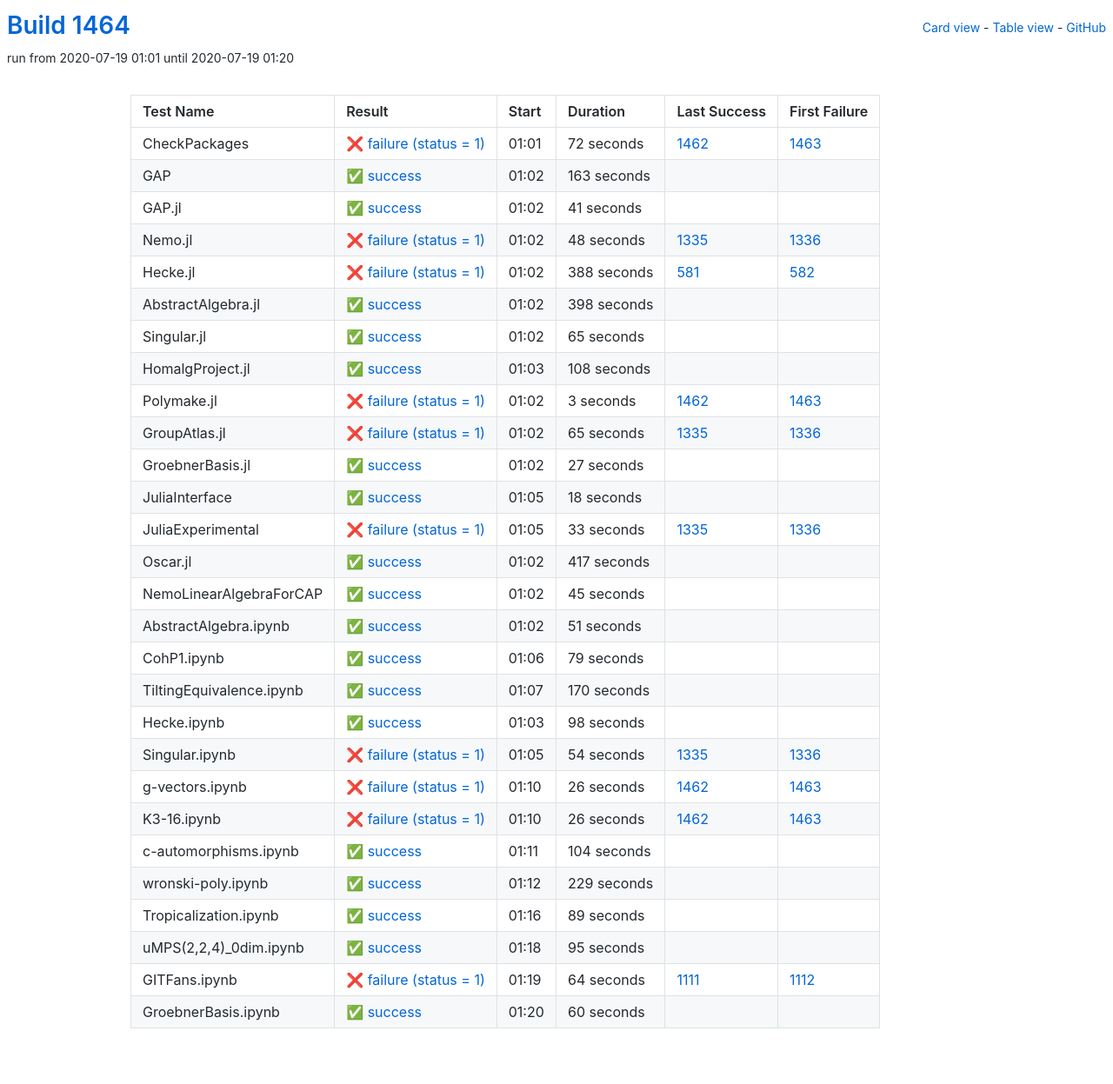
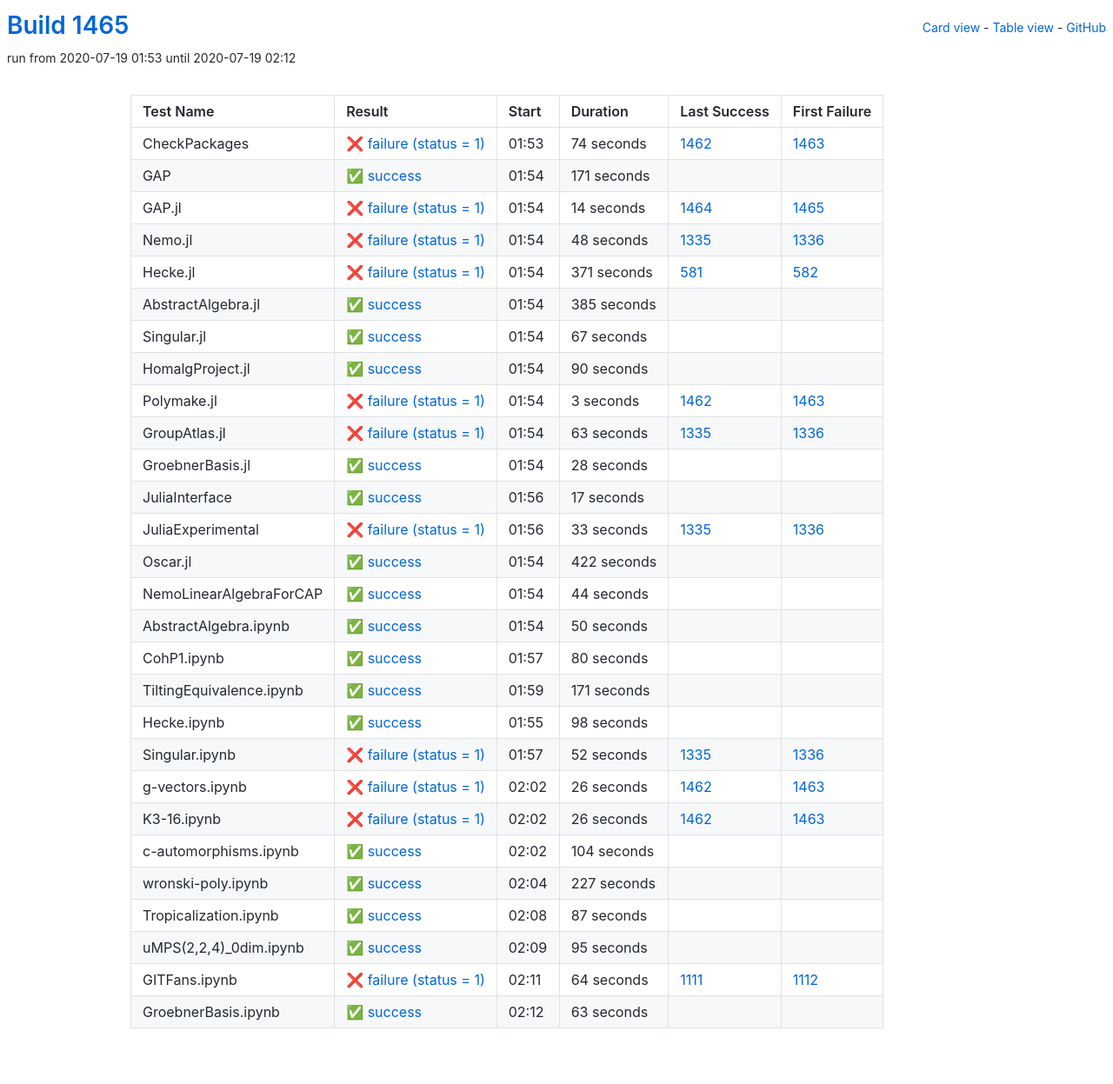
Before and after one commit to oscar-system/oscar-ci-status-1.4, a Jekyll site: the page built from table.html, in a window 1280 px wide. Shown: the whole page at 87% size. Built offline with Jekyll 4.4.1, drawn with Linux system fonts in a browser that asks for light colours.

Commit message:
Build #1465

```diff
--- a/_data/ci.yml
+++ b/_data/ci.yml
@@ -1,6 +1,6 @@
 ---
-build: 1464
-build_url: https://oscarci.mathematik.uni-kl.de/job/oscar-julia-1.4/1464/
+build: 1465
+build_url: https://oscarci.mathematik.uni-kl.de/job/oscar-julia-1.4/1465/
 job: oscar-julia-1.4
 organization: oscar-system
 repo: oscar-ci-status-1.4
@@ -8,44 +8,44 @@ repourl: https://github.com/oscar-system/oscar-ci-status-1.4
 tests:
 - name: CheckPackages
   id: checkpackages
-  log: https://oscarci.mathematik.uni-kl.de/job/oscar-julia-1.4/1464/artifact/logs/build-1464/CheckPackages.log
-  start: 2020-07-19 01:01
+  log: https://oscarci.mathematik.uni-kl.de/job/oscar-julia-1.4/1465/artifact/logs/build-1465/CheckPackages.log
+  start: 2020-07-19 01:53
   success: false
   exitcode: 1
   status: failure
-  duration: 72
+  duration: 74
   last_success: 1462
   last_success_url: https://oscarci.mathematik.uni-kl.de/job/oscar-julia-1.4/1462/
   first_failure: 1463
   first_failure_url: https://oscarci.mathematik.uni-kl.de/job/oscar-julia-1.4/1463/
 - name: GAP
   id: gap
-  log: https://oscarci.mathematik.uni-kl.de/job/oscar-julia-1.4/1464/artifact/logs/build-1464/GAP.log
-  start: 2020-07-19 01:02
+  log: https://oscarci.mathematik.uni-kl.de/job/oscar-julia-1.4/1465/artifact/logs/build-1465/GAP.log
+  start: 2020-07-19 01:54
   success: true
   exitcode: 0
   status: success
-  duration: 163
+  duration: 171
   last_success: false
   last_success_url:
   first_failure: false
   first_failure_url:
 - name: GAP.jl
   id: gap-jl
-  log: https://oscarci.mathematik.uni-kl.de/job/oscar-julia-1.4/1464/artifact/logs/build-1464/GAP.jl.log
-  start: 2020-07-19 01:02
-  success: true
-  exitcode: 0
-  status: success
-  duration: 41
-  last_success: false
-  last_success_url:
-  first_failure: false
-  first_failure_url:
+  log: https://oscarci.mathematik.uni-kl.de/job/oscar-julia-1.4/1465/artifact/logs/build-1465/GAP.jl.log
+  start: 2020-07-19 01:54
+  success: false
+  exitcode: 1
+  status: failure
+  duration: 14
+  last_success: 1464
+  last_success_url: https://oscarci.mathematik.uni-kl.de/job/oscar-julia-1.4/1464/
+  first_failure: 1465
+  first_failure_url: https://oscarci.mathematik.uni-kl.de/job/oscar-julia-1.4/1465/
 - name: Nemo.jl
   id: nemo-jl
-  log: https://oscarci.mathematik.uni-kl.de/job/oscar-julia-1.4/1464/artifact/logs/build-1464/Nemo.jl.log
-  start: 2020-07-19 01:02
+  log: https://oscarci.mathematik.uni-kl.de/job/oscar-julia-1.4/1465/artifact/logs/build-1465/Nemo.jl.log
+  start: 2020-07-19 01:54
   success: false
   exitcode: 1
   status: failure
@@ -56,56 +56,56 @@ tests:
   first_failure_url: https://oscarci.mathematik.uni-kl.de/job/oscar-julia-1.4/1336/
 - name: Hecke.jl
   id: hecke-jl
-  log: https://oscarci.mathematik.uni-kl.de/job/oscar-julia-1.4/1464/artifact/logs/build-1464/Hecke.jl.log
-  start: 2020-07-19 01:02
+  log: https://oscarci.mathematik.uni-kl.de/job/oscar-julia-1.4/1465/artifact/logs/build-1465/Hecke.jl.log
+  start: 2020-07-19 01:54
   success: false
   exitcode: 1
   status: failure
-  duration: 388
+  duration: 371
   last_success: 581
   last_success_url: https://oscarci.mathematik.uni-kl.de/job/oscar-julia-1.4/581/
   first_failure: 582
   first_failure_url: https://oscarci.mathematik.uni-kl.de/job/oscar-julia-1.4/582/
 - name: AbstractAlgebra.jl
   id: abstractalgebra-jl
-  log: https://oscarci.mathematik.uni-kl.de/job/oscar-julia-1.4/1464/artifact/logs/build-1464/AbstractAlgebra.jl.log
-  start: 2020-07-19 01:02
+  log: https://oscarci.mathematik.uni-kl.de/job/oscar-julia-1.4/1465/artifact/logs/build-1465/AbstractAlgebra.jl.log
+  start: 2020-07-19 01:54
   success: true
   exitcode: 0
   status: success
-  duration: 398
+  duration: 385
   last_success: false
   last_success_url:
   first_failure: false
   first_failure_url:
 - name: Singular.jl
   id: singular-jl
-  log: https://oscarci.mathematik.uni-kl.de/job/oscar-julia-1.4/1464/artifact/logs/build-1464/Singular.jl.log
-  start: 2020-07-19 01:02
+  log: https://oscarci.mathematik.uni-kl.de/job/oscar-julia-1.4/1465/artifact/logs/build-1465/Singular.jl.log
+  start: 2020-07-19 01:54
   success: true
   exitcode: 0
   status: success
-  duration: 65
+  duration: 67
   last_success: false
   last_success_url:
   first_failure: false
   first_failure_url:
 - name: HomalgProject.jl
   id: homalgproject-jl
-  log: https://oscarci.mathematik.uni-kl.de/job/oscar-julia-1.4/1464/artifact/logs/build-1464/HomalgProject.jl.log
-  start: 2020-07-19 01:03
+  log: https://oscarci.mathematik.uni-kl.de/job/oscar-julia-1.4/1465/artifact/logs/build-1465/HomalgProject.jl.log
+  start: 2020-07-19 01:54
   success: true
   exitcode: 0
   status: success
-  duration: 108
+  duration: 90
   last_success: false
   last_success_url:
   first_failure: false
   first_failure_url:
 - name: Polymake.jl
   id: polymake-jl
-  log: https://oscarci.mathematik.uni-kl.de/job/oscar-julia-1.4/1464/artifact/logs/build-1464/Polymake.jl.log
-  start: 2020-07-19 01:02
+  log: https://oscarci.mathematik.uni-kl.de/job/oscar-julia-1.4/1465/artifact/logs/build-1465/Polymake.jl.log
+  start: 2020-07-19 01:54
   success: false
   exitcode: 1
   status: failure
@@ -116,44 +116,44 @@ tests:
   first_failure_url: https://oscarci.mathematik.uni-kl.de/job/oscar-julia-1.4/1463/
 - name: GroupAtlas.jl
   id: groupatlas-jl
-  log: https://oscarci.mathematik.uni-kl.de/job/oscar-julia-1.4/1464/artifact/logs/build-1464/GroupAtlas.jl.log
-  start: 2020-07-19 01:02
+  log: https://oscarci.mathematik.uni-kl.de/job/oscar-julia-1.4/1465/artifact/logs/build-1465/GroupAtlas.jl.log
+  start: 2020-07-19 01:54
   success: false
   exitcode: 1
   status: failure
-  duration: 65
+  duration: 63
   last_success: 1335
   last_success_url: https://oscarci.mathematik.uni-kl.de/job/oscar-julia-1.4/1335/
   first_failure: 1336
   first_failure_url: https://oscarci.mathematik.uni-kl.de/job/oscar-julia-1.4/1336/
 - name: GroebnerBasis.jl
   id: groebnerbasis-jl
-  log: https://oscarci.mathematik.uni-kl.de/job/oscar-julia-1.4/1464/artifact/logs/build-1464/GroebnerBasis.jl.log
-  start: 2020-07-19 01:02
+  log: https://oscarci.mathematik.uni-kl.de/job/oscar-julia-1.4/1465/artifact/logs/build-1465/GroebnerBasis.jl.log
+  start: 2020-07-19 01:54
   success: true
   exitcode: 0
   status: success
-  duration: 27
+  duration: 28
   last_success: false
   last_success_url:
   first_failure: false
   first_failure_url:
 - name: JuliaInterface
   id: juliainterface
-  log: https://oscarci.mathematik.uni-kl.de/job/oscar-julia-1.4/1464/artifact/logs/build-1464/JuliaInterface.log
-  start: 2020-07-19 01:05
+  log: https://oscarci.mathematik.uni-kl.de/job/oscar-julia-1.4/1465/artifact/logs/build-1465/JuliaInterface.log
+  start: 2020-07-19 01:56
   success: true
   exitcode: 0
   status: success
-  duration: 18
+  duration: 17
   last_success: false
   last_success_url:
   first_failure: false
   first_failure_url:
 - name: JuliaExperimental
   id: juliaexperimental
-  log: https://oscarci.mathematik.uni-kl.de/job/oscar-julia-1.4/1464/artifact/logs/build-1464/JuliaExperimental.log
-  start: 2020-07-19 01:05
+  log: https://oscarci.mathematik.uni-kl.de/job/oscar-julia-1.4/1465/artifact/logs/build-1465/JuliaExperimental.log
+  start: 2020-07-19 01:56
   success: false
   exitcode: 1
   status: failure
@@ -164,68 +164,68 @@ tests:
   first_failure_url: https://oscarci.mathematik.uni-kl.de/job/oscar-julia-1.4/1336/
 - name: Oscar.jl
   id: oscar-jl
-  log: https://oscarci.mathematik.uni-kl.de/job/oscar-julia-1.4/1464/artifact/logs/build-1464/Oscar.jl.log
-  start: 2020-07-19 01:02
+  log: https://oscarci.mathematik.uni-kl.de/job/oscar-julia-1.4/1465/artifact/logs/build-1465/Oscar.jl.log
+  start: 2020-07-19 01:54
   success: true
   exitcode: 0
   status: success
-  duration: 417
+  duration: 422
   last_success: false
   last_success_url:
   first_failure: false
   first_failure_url:
 - name: NemoLinearAlgebraForCAP
   id: nemolinearalgebraforcap
-  log: https://oscarci.mathematik.uni-kl.de/job/oscar-julia-1.4/1464/artifact/logs/build-1464/NemoLinearAlgebraForCAP.log
-  start: 2020-07-19 01:02
+  log: https://oscarci.mathematik.uni-kl.de/job/oscar-julia-1.4/1465/artifact/logs/build-1465/NemoLinearAlgebraForCAP.log
+  start: 2020-07-19 01:54
   success: true
   exitcode: 0
   status: success
-  duration: 45
+  duration: 44
   last_success: false
   last_success_url:
   first_failure: false
   first_failure_url:
 - name: AbstractAlgebra.ipynb
   id: abstractalgebra-ipynb
-  log: https://oscarci.mathematik.uni-kl.de/job/oscar-julia-1.4/1464/artifact/logs/build-1464/AbstractAlgebra.ipynb.log
-  start: 2020-07-19 01:02
+  log: https://oscarci.mathematik.uni-kl.de/job/oscar-julia-1.4/1465/artifact/logs/build-1465/AbstractAlgebra.ipynb.log
+  start: 2020-07-19 01:54
   success: true
   exitcode: 0
   status: success
-  duration: 51
+  duration: 50
   last_success: false
   last_success_url:
   first_failure: false
   first_failure_url:
 - name: CohP1.ipynb
   id: cohp1-ipynb
-  log: https://oscarci.mathematik.uni-kl.de/job/oscar-julia-1.4/1464/artifact/logs/build-1464/CohP1.ipynb.log
-  start: 2020-07-19 01:06
+  log: https://oscarci.mathematik.uni-kl.de/job/oscar-julia-1.4/1465/artifact/logs/build-1465/CohP1.ipynb.log
+  start: 2020-07-19 01:57
   success: true
   exitcode: 0
   status: success
-  duration: 79
+  duration: 80
   last_success: false
   last_success_url:
   first_failure: false
   first_failure_url:
 - name: TiltingEquivalence.ipynb
   id: tiltingequivalence-ipynb
-  log: https://oscarci.mathematik.uni-kl.de/job/oscar-julia-1.4/1464/artifact/logs/build-1464/TiltingEquivalence.ipynb.log
-  start: 2020-07-19 01:07
+  log: https://oscarci.mathematik.uni-kl.de/job/oscar-julia-1.4/1465/artifact/logs/build-1465/TiltingEquivalence.ipynb.log
+  start: 2020-07-19 01:59
   success: true
   exitcode: 0
   status: success
-  duration: 170
+  duration: 171
   last_success: false
   last_success_url:
   first_failure: false
   first_failure_url:
 - name: Hecke.ipynb
   id: hecke-ipynb
-  log: https://oscarci.mathematik.uni-kl.de/job/oscar-julia-1.4/1464/artifact/logs/build-1464/Hecke.ipynb.log
-  start: 2020-07-19 01:03
+  log: https://oscarci.mathematik.uni-kl.de/job/oscar-julia-1.4/1465/artifact/logs/build-1465/Hecke.ipynb.log
+  start: 2020-07-19 01:55
   success: true
   exitcode: 0
   status: success
@@ -236,20 +236,20 @@ tests:
   first_failure_url:
 - name: Singular.ipynb
   id: singular-ipynb
-  log: https://oscarci.mathematik.uni-kl.de/job/oscar-julia-1.4/1464/artifact/logs/build-1464/Singular.ipynb.log
-  start: 2020-07-19 01:05
+  log: https://oscarci.mathematik.uni-kl.de/job/oscar-julia-1.4/1465/artifact/logs/build-1465/Singular.ipynb.log
+  start: 2020-07-19 01:57
   success: false
   exitcode: 1
   status: failure
-  duration: 54
+  duration: 52
   last_success: 1335
   last_success_url: https://oscarci.mathematik.uni-kl.de/job/oscar-julia-1.4/1335/
   first_failure: 1336
   first_failure_url: https://oscarci.mathematik.uni-kl.de/job/oscar-julia-1.4/1336/
 - name: g-vectors.ipynb
   id: g-vectors-ipynb
-  log: https://oscarci.mathematik.uni-kl.de/job/oscar-julia-1.4/1464/artifact/logs/build-1464/g-vectors.ipynb.log
-  start: 2020-07-19 01:10
+  log: https://oscarci.mathematik.uni-kl.de/job/oscar-julia-1.4/1465/artifact/logs/build-1465/g-vectors.ipynb.log
+  start: 2020-07-19 02:02
   success: false
   exitcode: 1
   status: failure
@@ -260,8 +260,8 @@ tests:
   first_failure_url: https://oscarci.mathematik.uni-kl.de/job/oscar-julia-1.4/1463/
 - name: K3-16.ipynb
   id: k3-16-ipynb
-  log: https://oscarci.mathematik.uni-kl.de/job/oscar-julia-1.4/1464/artifact/logs/build-1464/K3-16.ipynb.log
-  start: 2020-07-19 01:10
+  log: https://oscarci.mathematik.uni-kl.de/job/oscar-julia-1.4/1465/artifact/logs/build-1465/K3-16.ipynb.log
+  start: 2020-07-19 02:02
   success: false
   exitcode: 1
   status: failure
@@ -272,8 +272,8 @@ tests:
   first_failure_url: https://oscarci.mathematik.uni-kl.de/job/oscar-julia-1.4/1463/
 - name: c-automorphisms.ipynb
   id: c-automorphisms-ipynb
-  log: https://oscarci.mathematik.uni-kl.de/job/oscar-julia-1.4/1464/artifact/logs/build-1464/c-automorphisms.ipynb.log
-  start: 2020-07-19 01:11
+  log: https://oscarci.mathematik.uni-kl.de/job/oscar-julia-1.4/1465/artifact/logs/build-1465/c-automorphisms.ipynb.log
+  start: 2020-07-19 02:02
   success: true
   exitcode: 0
   status: success
@@ -284,32 +284,32 @@ tests:
   first_failure_url:
 - name: wronski-poly.ipynb
   id: wronski-poly-ipynb
-  log: https://oscarci.mathematik.uni-kl.de/job/oscar-julia-1.4/1464/artifact/logs/build-1464/wronski-poly.ipynb.log
-  start: 2020-07-19 01:12
+  log: https://oscarci.mathematik.uni-kl.de/job/oscar-julia-1.4/1465/artifact/logs/build-1465/wronski-poly.ipynb.log
+  start: 2020-07-19 02:04
   success: true
   exitcode: 0
   status: success
-  duration: 229
+  duration: 227
   last_success: false
   last_success_url:
   first_failure: false
   first_failure_url:
 - name: Tropicalization.ipynb
   id: tropicalization-ipynb
-  log: https://oscarci.mathematik.uni-kl.de/job/oscar-julia-1.4/1464/artifact/logs/build-1464/Tropicalization.ipynb.log
-  start: 2020-07-19 01:16
+  log: https://oscarci.mathematik.uni-kl.de/job/oscar-julia-1.4/1465/artifact/logs/build-1465/Tropicalization.ipynb.log
+  start: 2020-07-19 02:08
   success: true
   exitcode: 0
   status: success
-  duration: 89
+  duration: 87
   last_success: false
   last_success_url:
   first_failure: false
   first_failure_url:
 - name: uMPS(2,2,4)_0dim.ipynb
   id: umps-2-2-4-0dim-ipynb
-  log: https://oscarci.mathematik.uni-kl.de/job/oscar-julia-1.4/1464/artifact/logs/build-1464/uMPS-2-2-4-_0dim.ipynb.log
-  start: 2020-07-19 01:18
+  log: https://oscarci.mathematik.uni-kl.de/job/oscar-julia-1.4/1465/artifact/logs/build-1465/uMPS-2-2-4-_0dim.ipynb.log
+  start: 2020-07-19 02:09
   success: true
   exitcode: 0
   status: success
@@ -320,8 +320,8 @@ tests:
   first_failure_url:
 - name: GITFans.ipynb
   id: gitfans-ipynb
-  log: https://oscarci.mathematik.uni-kl.de/job/oscar-julia-1.4/1464/artifact/logs/build-1464/GITFans.ipynb.log
-  start: 2020-07-19 01:19
+  log: https://oscarci.mathematik.uni-kl.de/job/oscar-julia-1.4/1465/artifact/logs/build-1465/GITFans.ipynb.log
+  start: 2020-07-19 02:11
   success: false
   exitcode: 1
   status: failure
@@ -332,12 +332,12 @@ tests:
   first_failure_url: https://oscarci.mathematik.uni-kl.de/job/oscar-julia-1.4/1112/
 - name: GroebnerBasis.ipynb
   id: groebnerbasis-ipynb
-  log: https://oscarci.mathematik.uni-kl.de/job/oscar-julia-1.4/1464/artifact/logs/build-1464/GroebnerBasis.ipynb.log
-  start: 2020-07-19 01:20
+  log: https://oscarci.mathematik.uni-kl.de/job/oscar-julia-1.4/1465/artifact/logs/build-1465/GroebnerBasis.ipynb.log
+  start: 2020-07-19 02:12
   success: true
   exitcode: 0
   status: success
-  duration: 60
+  duration: 63
   last_success: false
   last_success_url:
   first_failure: false
```
Also changed, not shown: README.md.
